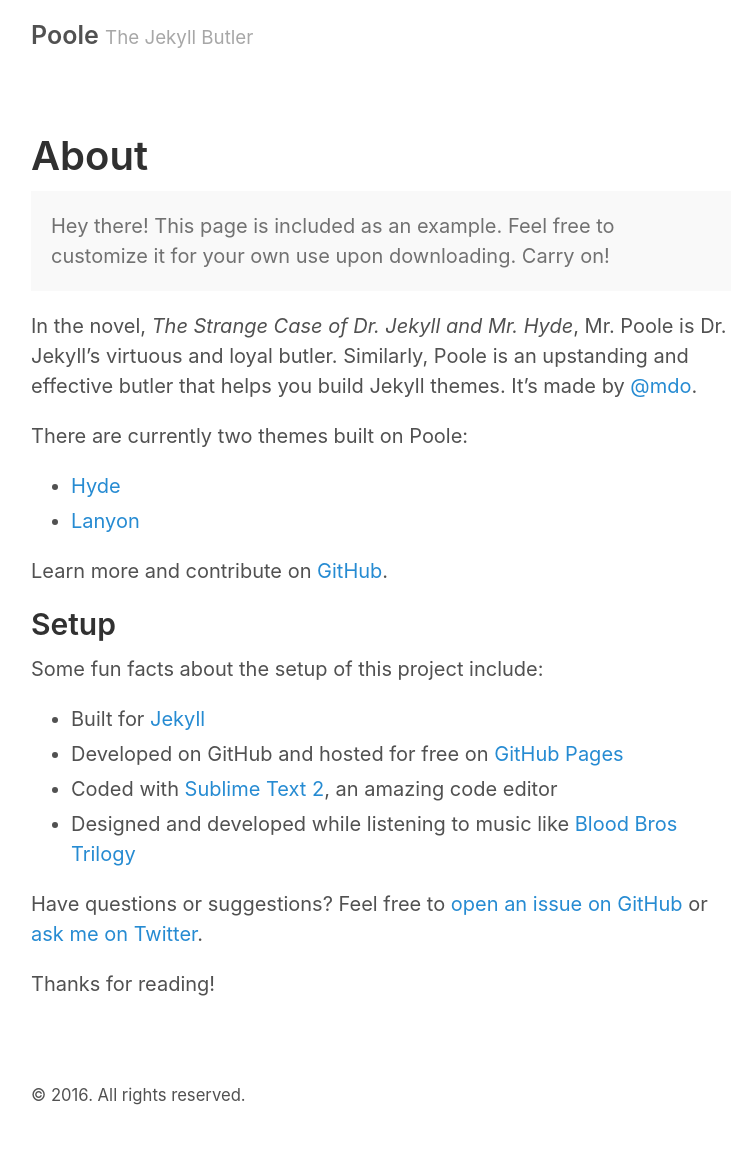
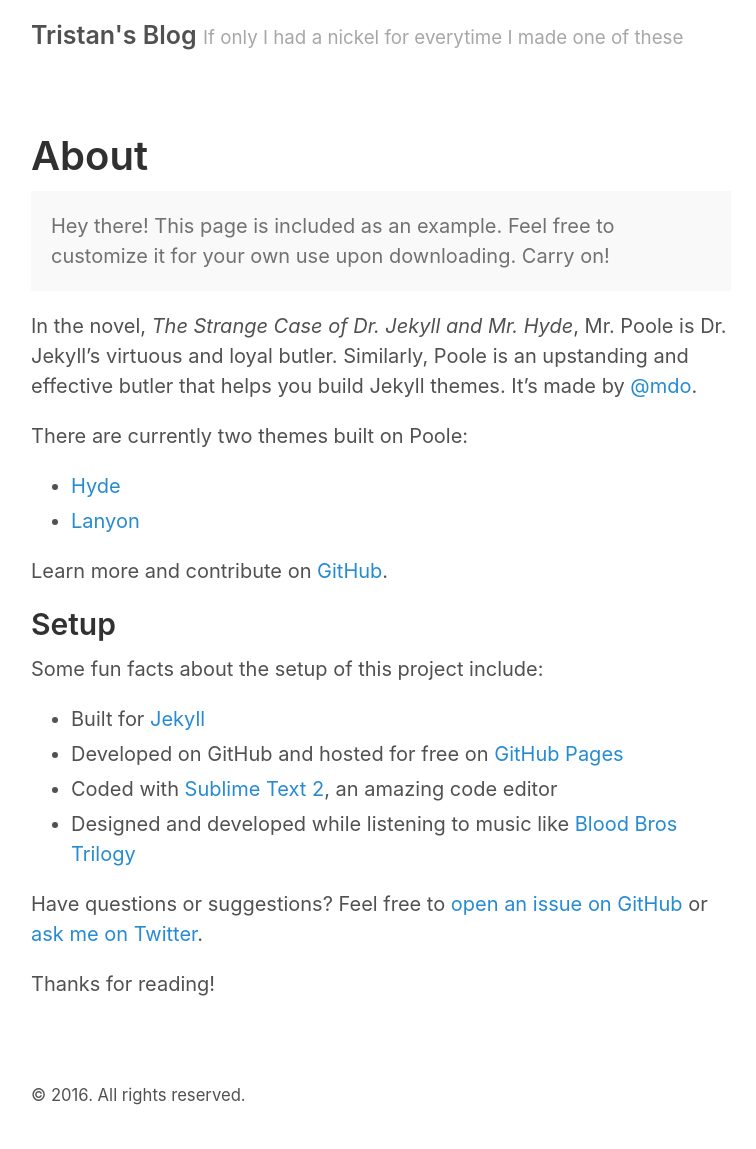
Before and after one commit to tristansokol/tristansokol.github.io, a Jekyll site: the page built from about.md, in a window 1280 px wide. Shown: the whole page, without its empty margins (259-1015 px from the left). Built offline with Jekyll 4.4.1, drawn with Linux system fonts in a browser that asks for light colours.

Commit message:
update config file to reflect Tristan, not poole

```diff
--- a/_config.yml
+++ b/_config.yml
@@ -2,10 +2,10 @@
 permalink:           pretty
 
 # Setup
-title:               Poole
-tagline:             The Jekyll Butler
-url:                 http://getpoole.com
-paginate:            1
+title:               Tristan's Blog
+tagline:             If only I had a nickel for everytime I made one of these
+url:                 http://www.tristansokol.com
+paginate:            5
 baseurl:             ""
 
 # Assets
@@ -17,14 +17,15 @@
 
 # About/contact
 author:
-  name:              Mark Otto
-  url:               https://twitter.com/mdo
-  email:             markdotto@gmail.com
+  name:              Tristan Sokol
+  url:               https://twitter.com/tristansokol
+  email:             tristan.sokol@gmail.com
 
 # Custom vars
 version:             2.0.0
 github:
-  repo:              https://github.com/poole/poole
+  repo:
+thanks-to:              https://github.com/poole/poole
 
 # Gems
 gems:
```
